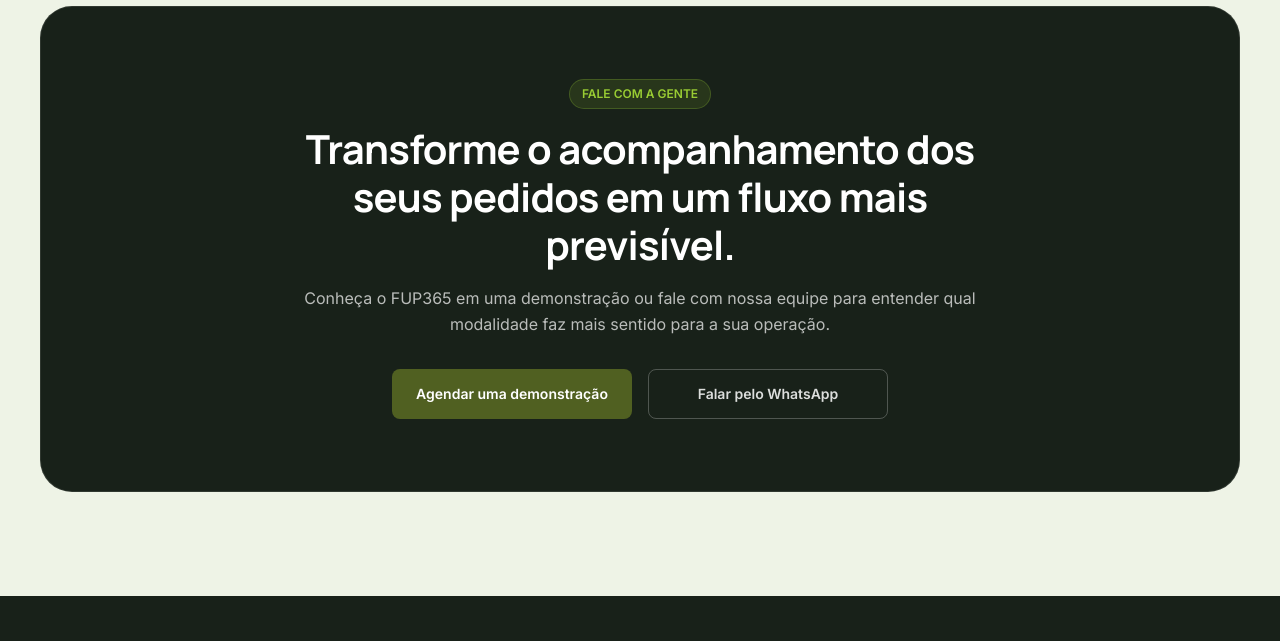
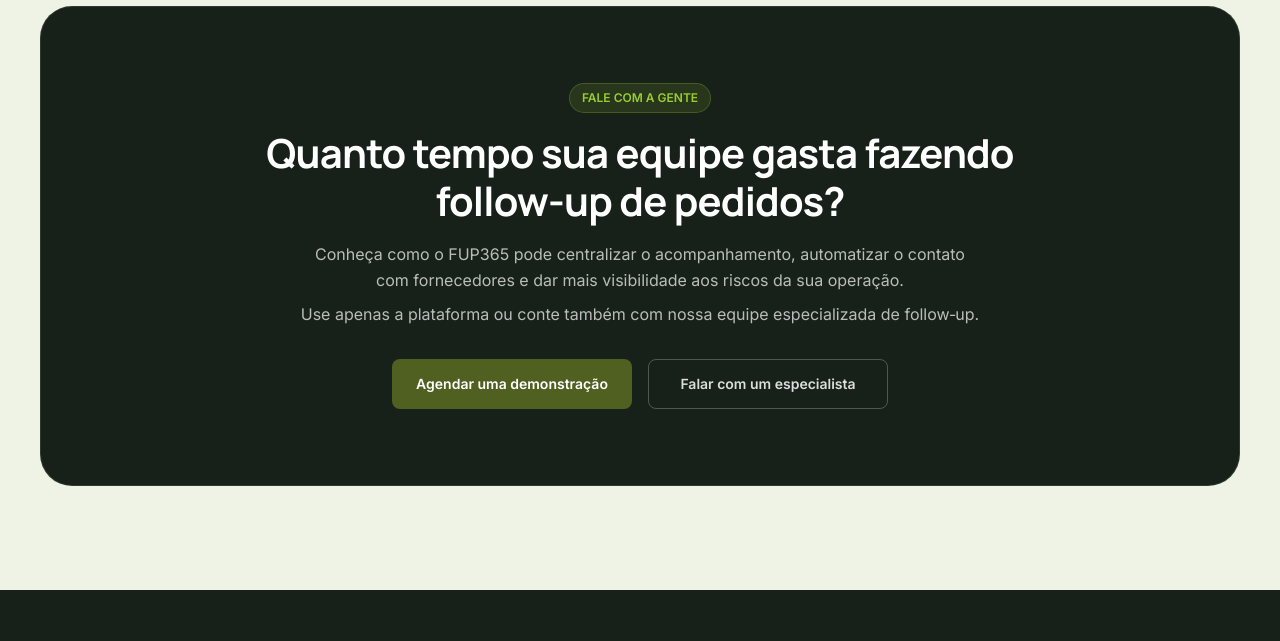
Before and after one commit to Luizgustavo0110/fup365-landing, a website built with Vite: page index.html in a window 1280 px wide. Shown: the part 7740-8381 px from the top of the page. Built offline with nearby package versions, Linux system fonts and the light colour scheme; animation ran at ten frames a second.

Commit message:
chore: update final contact copy

```diff
--- a/src/components/final-cta/final-cta-section.ts
+++ b/src/components/final-cta/final-cta-section.ts
@@ -22,9 +22,15 @@ export const renderFinalCtaSection = (): string => {
               ${finalCtaContent.title}
             </h2>
 
-            <p class="final-cta__description">
-              ${finalCtaContent.description}
-            </p>
+            <div class="final-cta__descriptions">
+              <p class="final-cta__description">
+                ${finalCtaContent.description}
+              </p>
+
+              <p class="final-cta__description">
+                ${finalCtaContent.secondaryDescription}
+              </p>
+            </div>
           </div>
 
           <div class="final-cta__actions">
--- a/src/data/final-cta.ts
+++ b/src/data/final-cta.ts
@@ -1,8 +1,10 @@
 export const finalCtaContent = {
   eyebrow: 'FALE COM A GENTE',
-  title: 'Transforme o acompanhamento dos seus pedidos em um fluxo mais previsível.',
+  title: 'Quanto tempo sua equipe gasta fazendo follow-up de pedidos?',
   description:
-    'Conheça o FUP365 em uma demonstração ou fale com nossa equipe para entender qual modalidade faz mais sentido para a sua operação.',
+    'Conheça como o FUP365 pode centralizar o acompanhamento, automatizar o contato com fornecedores e dar mais visibilidade aos riscos da sua operação.',
+  secondaryDescription:
+    'Use apenas a plataforma ou conte também com nossa equipe especializada de follow‑up.',
   primaryActionLabel: 'Agendar uma demonstração',
-  secondaryActionLabel: 'Falar pelo WhatsApp',
+  secondaryActionLabel: 'Falar com um especialista',
 } as const;
--- a/src/styles/components/final-cta-section.css
+++ b/src/styles/components/final-cta-section.css
@@ -73,6 +73,12 @@
   font-weight: var(--font-weight-bold);
   line-height: var(--line-height-heading-2);
   letter-spacing: -0.02em;
+}
+
+.final-cta__descriptions {
+  display: grid;
+  justify-items: center;
+  gap: var(--space-2);
 }
 
 .final-cta__description {
```
